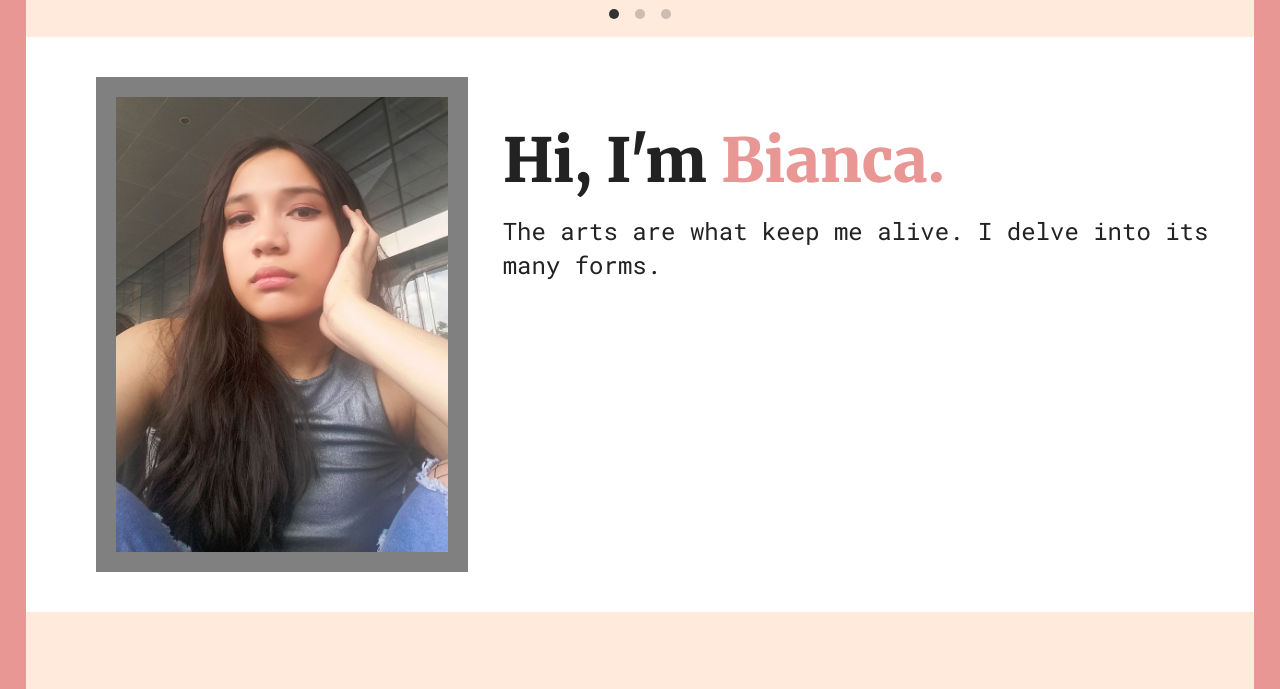
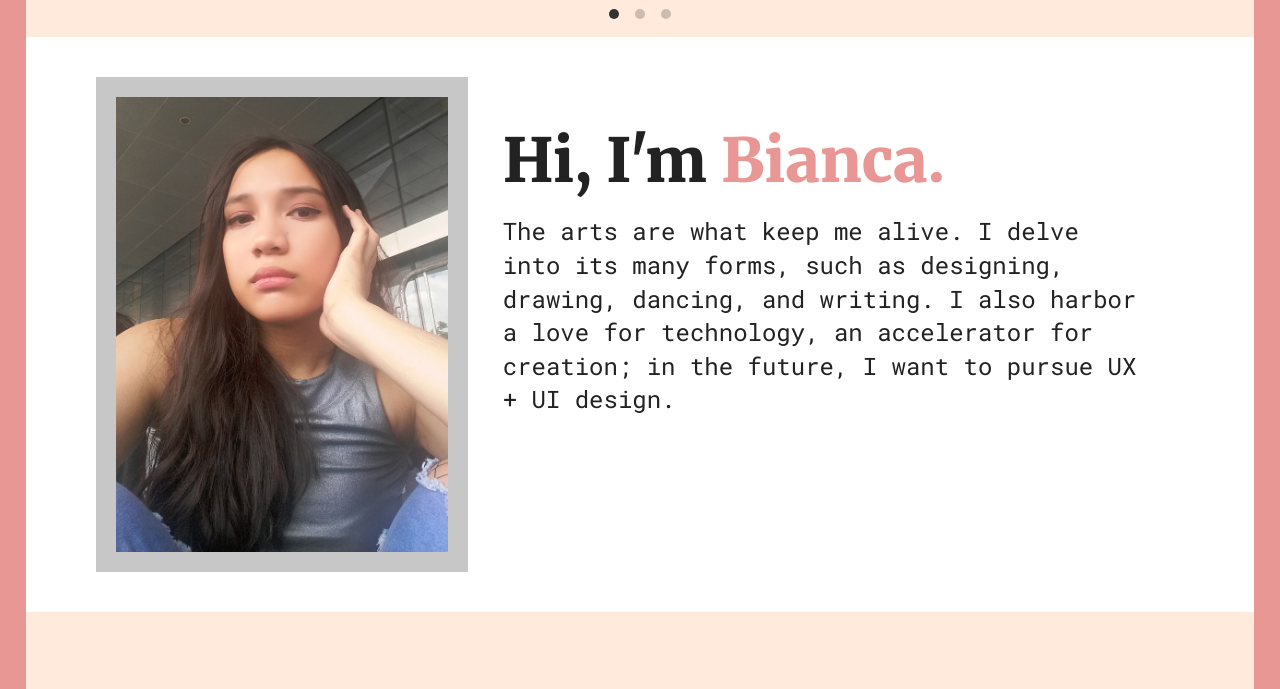
Before and after one commit to biancamika/oldwebsite, a plain HTML site: page index.html in a window 1280 px wide. Shown: the part 706-1395 px from the top of the page. Drawn offline with nearby package versions, Linux system fonts and the light colour scheme.

Commit message:
about me
lets see if this works

```diff
--- a/css/main.css
+++ b/css/main.css
@@ -116,6 +116,7 @@ h2 {
 .section, .section1 {
 height:100%;
 padding: 40px 60px 40px 60px;
+overflow:hidden;
 }
 
 .section {
@@ -125,6 +126,7 @@ background-color: #FFEADC;
 .section1 {
 background-color:white;
 vertical-align: top;
+
 }
 
 .me {
@@ -132,7 +134,7 @@ display: inline-block;
 height:30%;
 width:30%;
 border-width: 20px;
-border-color: gray;
+border-color: #c7c7c7;
 border-style: solid;
 margin: 0px 30px 0px 10px;
 }
@@ -156,11 +158,11 @@ p {
 font-family: 'Roboto Mono', monospace;
 font-size: 150%;
 word-wrap: break-word;
-vertical-align: top;
 position:absolute;
 margin-top:0em;
+white-space: pre-line;
+width:50%;
 }
-
 
 
 
--- a/index.html
+++ b/index.html
@@ -39,7 +39,7 @@
 <img class="me" src="img/me.jpg">
 <div class="align">
 <h1> Hi, I'm <span>Bianca.</span> </h1>
-<p> The arts are what keep me alive. I delve into its many forms. </p>
+<p> The arts are what keep me alive. I delve into its many forms, such as designing, drawing, dancing, and writing. I also harbor a love for technology, an accelerator for creation; in the future, I want to pursue UX + UI design. </p>
 </div>
 </div>
         <div class="section">
```
